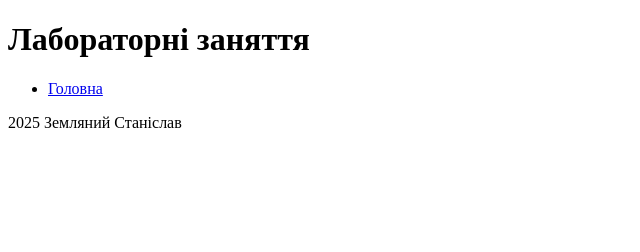
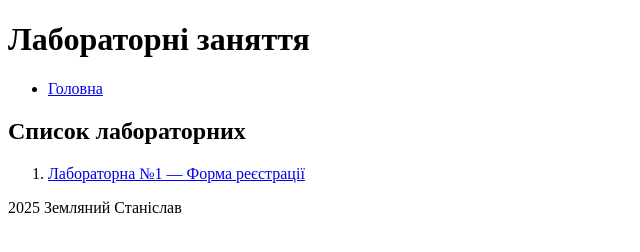
Before and after one commit to StanislavZemlyanyi/ZemlyanyiStanislavKID41Labs, a plain HTML site: page index.html in a window 1280 px wide. Shown: the whole page, without its empty margins (0-640 px from the left). Drawn offline with Linux system fonts and the light colour scheme.

Commit message:
add lablist

```diff
--- a/index.html
+++ b/index.html
@@ -15,6 +15,12 @@
       </ul>
     </nav>
   </header>
+   <main class="container">
+    <h2>Список лабораторних</h2>
+    <ol>
+      <li><a href="pages/lab1.html">Лабораторна №1 — Форма реєстрації</a></li>
+    </ol>
+  </main>
   <footer class="site-footer">
     <p>2025 Земляний Станіслав</p>
   </footer>
```
